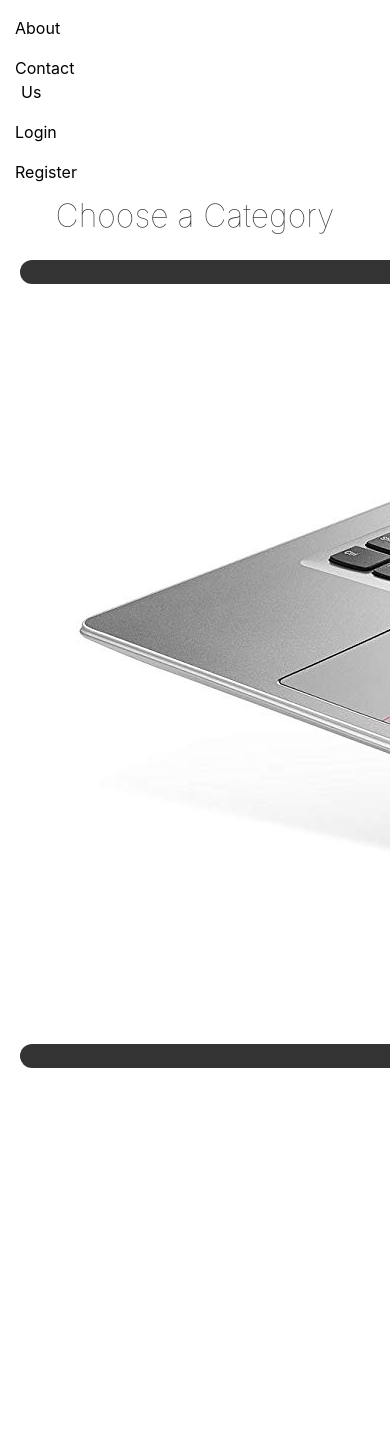
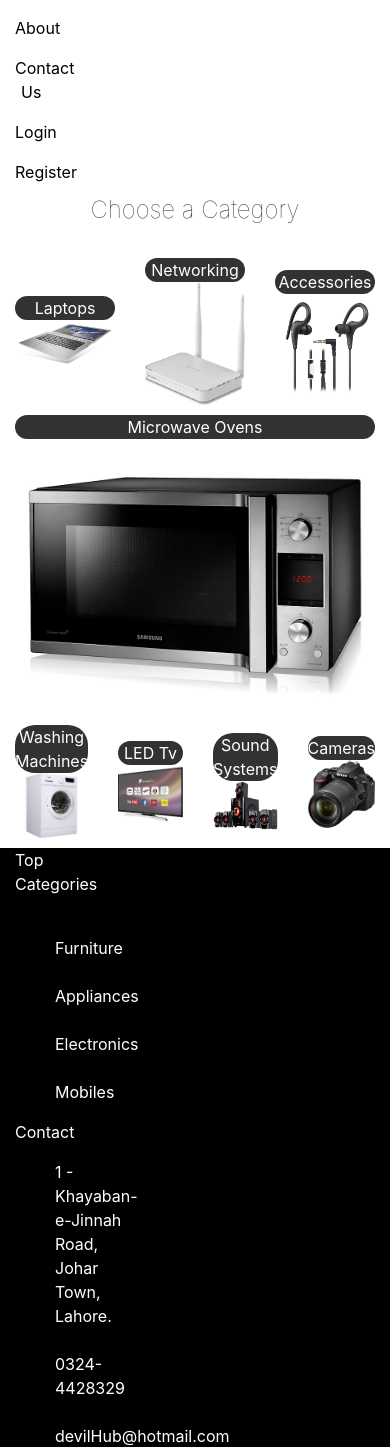
Before and after one commit to usmanawan967/assignment2, a PHP site: page /html/electronics.html in a window 390 px wide; the page is wider, and only the part inside the window is pictured. Shown: the part 212-1659 px from the top of that part. Run offline with PHP 8.4, Linux system fonts and the light colour scheme; some libraries are stand-ins or nearby versions.

Commit message:
responsive

```diff
--- a/css/contact.css
+++ b/css/contact.css
@@ -25,6 +25,7 @@ body{
     transform: translateY(50%);
     width: 100%;
     margin-top: 250px;
+    clear: both;
 }
 .contact-form{
     max-width: 550px;
--- a/css/mobile.css
+++ b/css/mobile.css
@@ -2,16 +2,37 @@
     font-size: medium;
     text-align: center;
 }
+#foot{
+    clear: both;
+}
 #tablemain{
     margin-top:0;
     text-align: center;
+    background: none;
 }
+
+@media screen and (min-width: 768px) {
     #tablemain #tablemain_text{
         font-size: xx-large;
         font-weight: lighter;
         text-align: center;
         opacity: 0.8;
         color: black;
+        text-shadow: black;
+        margin-bottom: 30px;
+    }
+}
+
+@media screen and (max-width: 468px) {
+    #tablemain #tablemain_text{
+        font-size: x-large;
+        font-weight: lighter;
+        text-align: center;
+        opacity: 0.8;
+        color: black;
+        text-shadow: black;
+        margin-bottom: 30px;
+    }
 }
 #tablemain a{
     text-underline: none;
@@ -21,13 +42,21 @@
     color: #80bfff;
     text-underline: none;
 }
-#tablemain .cat{
-    padding:10px;
-    margin:10px;
-    align-content: center;
-    text-align: center;
-    float: left;
+
+#tablemain .col{
+    margin:auto;
+    padding-bottom: 10px;
 }
+
+.Cat_img{
+    padding: 5px;
+    box-shadow: #4e555b;
+    border-radius: 10px;
+    width:120px;
+    height:120px;
+}
+
+
 #tablemain .cat_text{
     margin-bottom: auto;
     position:relative;
@@ -38,17 +67,3 @@
     color: #ffffff;
     opacity: 0.8;
 }
-@media screen and (min-width: 360px) and (max-width: 359px) {
-    .Cat_img {
-        width: 100px;
-        height: 100px;
-        resize: both;
-        float: bottom;
-    }
-}@media screen and (min-width: 100px) and (max-width: 359px) {
-    .Cat_img {
-        width: 25px;
-        height: 25px;
-        float: bottom;
-    }
-}
--- a/html/electronics.html
+++ b/html/electronics.html
@@ -91,63 +91,67 @@
         </li>
     </ul>
 </nav>
-    <div id="tablemain" align="center">
+    <div class="container" id="tablemain" >
         <div id="tablemain_text">Choose a Category</div>
-            <div  class = "cat">
+        <div class="row">
+        <div  class = "col">
                 <a href="#">
                 <div class = "cat_text">Laptops</div>
-                <img  src="../images/laptop.jpg" alt="Laptop image" class = "Cat_img">
+                <img  src="../images/laptop.jpg" alt="Laptop image" class = "img-fluid">
                 </a>
             </div>
 
-            <div class = "cat">
+            <div class = "col">
                 <a href="#">
                 <div class = "cat_text">Networking</div>
-                <img class = "Cat_img" src="../images/router.jpg" alt="Router image">
+                <img class = "img-fluid" src="../images/router.jpg" alt="Router image">
                 </a>
             </div>
 
-            <div class = "cat">
+            <div class = "col">
                 <a href="#">
                 <div class = "cat_text">Accessories</div>
-                <img class = "Cat_img" src="../images/accessories.jpg" alt="Earphones image">
+                <img class = "img-fluid" src="../images/accessories.jpg" alt="Earphones image">
                 </a>
             </div>
 
-            <div class = "cat">
+            <div class = "col">
                 <a href="#">
                 <div class = "cat_text">Microwave Ovens</div>
-                <img class = "Cat_img" src="../images/oven.jpeg" alt="Earphones image">
+                <img class = "img-fluid" src="../images/oven.jpeg" alt="Earphones image">
+                </a>
+            </div>
+        </div>
+
+        <div class="row">
+            <div class = "col">
+                <a href="#">
+                <div class = "cat_text">Washing Machines</div>
+                <img class = "img-fluid" src="../images/washingmachine.jpg" alt="Earphones image">
                 </a>
             </div>
 
-            <div class = "cat">
+            <div class = "col">
                 <a href="#">
-                <div class = "cat_text">Washing Machines</div>
-                <img class = "Cat_img" src="../images/washingmachine.jpg" alt="Earphones image">
+                <div class = "cat_text">LED Tv</div>
+                <img class = "img-fluid" src="../images/ledtv.jpg" alt="Earphones image">
                 </a>
             </div>
 
-            <div class = "cat">
+            <div class = "col">
                 <a href="#">
-                <div class = "cat_text">LED Tv</div>
-                <img class = "Cat_img" src="../images/ledtv.jpg" alt="Earphones image">
+                <div class = "cat_text">Sound Systems</div>
+                <img class = "img-fluid" src="../images/soundsystem.jpg" alt="Earphones image">
                 </a>
             </div>
 
-            <div class = "cat">
+            <div class = "col">
                 <a href="#">
-                <div class = "cat_text">Sound Systems</div>
-                <img class = "Cat_img" src="../images/soundsystem.jpg" alt="Earphones image">
+                <div class = "cat_text">Cameras</div>
+                <img class = "img-fluid" src="../images/camera.jpg" alt="Earphones image">
                 </a>
             </div>
-
-            <div class = "cat">
-                <a href="#">
-                <div class = "cat_text">Cameras</div>
-                <img class = "Cat_img" src="../images/camera.jpg" alt="Earphones image">
-                </a>
-            </div>
+        </div>
     </div>
 
 <footer id="foot">
```
Also changed, not shown: html/furniture.html (+11 -10 lines), html/mobile.html (+11 -9 lines). Lines whose indentation alone changed are shown as unchanged.
